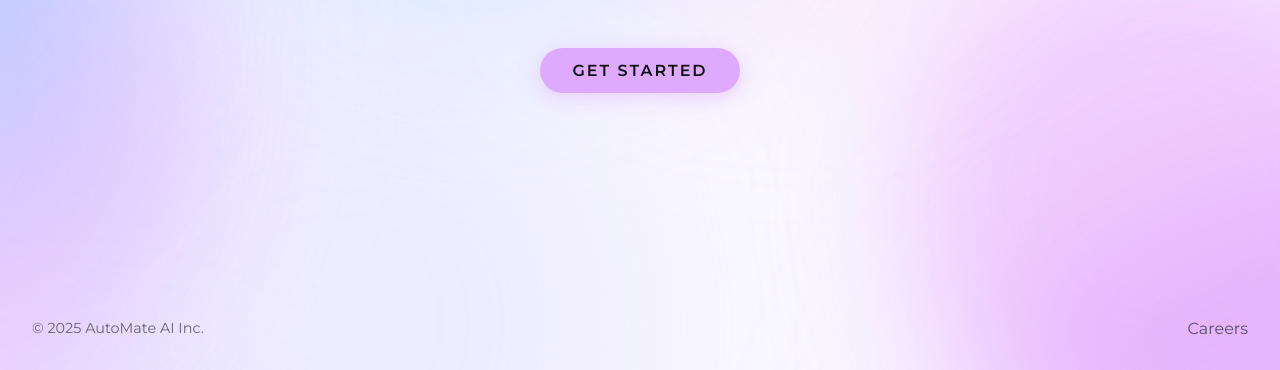
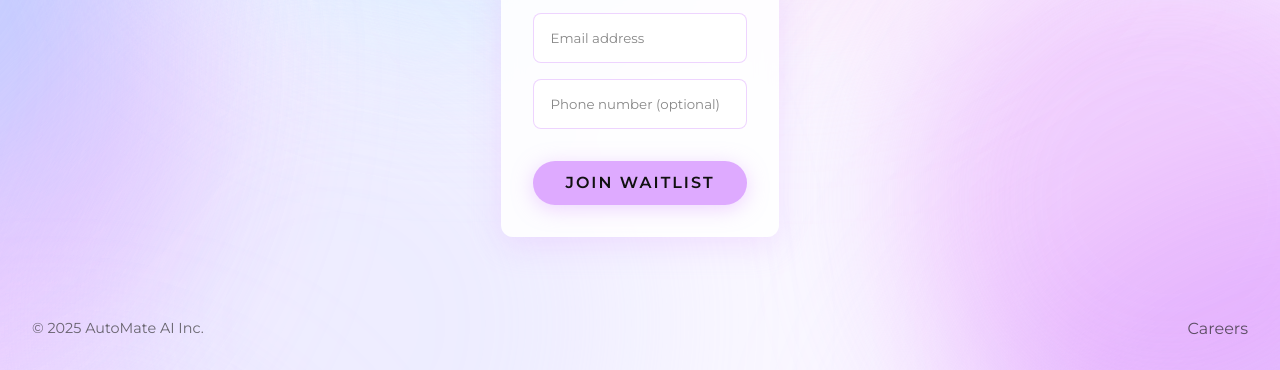
Before and after one commit to leon-ch3n/auto-mate-wait, a plain HTML site: page src/webapp/index.html in a window 1280 px wide. Shown: the part 430-800 px from the top of the page. Drawn offline with Linux system fonts and the light colour scheme.

Commit message:
Initial commit: Anew

```diff
--- a/src/webapp/index.html
+++ b/src/webapp/index.html
@@ -39,7 +39,7 @@
     <div class="waitlist-container">
         <button class="waitlist-button" id="join-waitlist-btn">Get Started</button>
 
-        <div class="form-container hidden" id="waitlist-form">
+        <div class="form-container " id="waitlist-form">
             <form action="https://formspree.io/f/xovepqab" method="POST">
                 <div class="form-group">
                     <input type="email" name="email" id="email" placeholder="Email address" required>
```
